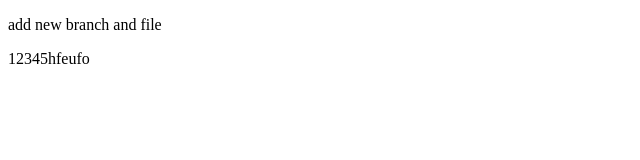
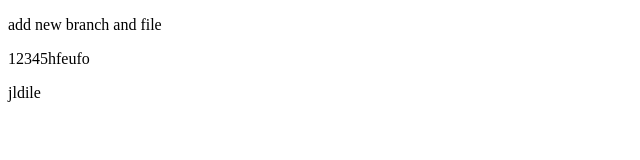
Before and after one commit to yuliacitraa/latihan1, a plain HTML site: page yulia.html in a window 1280 px wide. Shown: the full height of the page, 0-640 px from the left. Drawn offline with Linux system fonts and the light colour scheme.

Commit message:
add changes

```diff
--- a/yulia.html
+++ b/yulia.html
@@ -9,5 +9,6 @@
   <body>
     <p>add new branch and file</p>
     <p>12345hfeufo</p>
+    <p>jldile</p>
   </body>
 </html>
```
